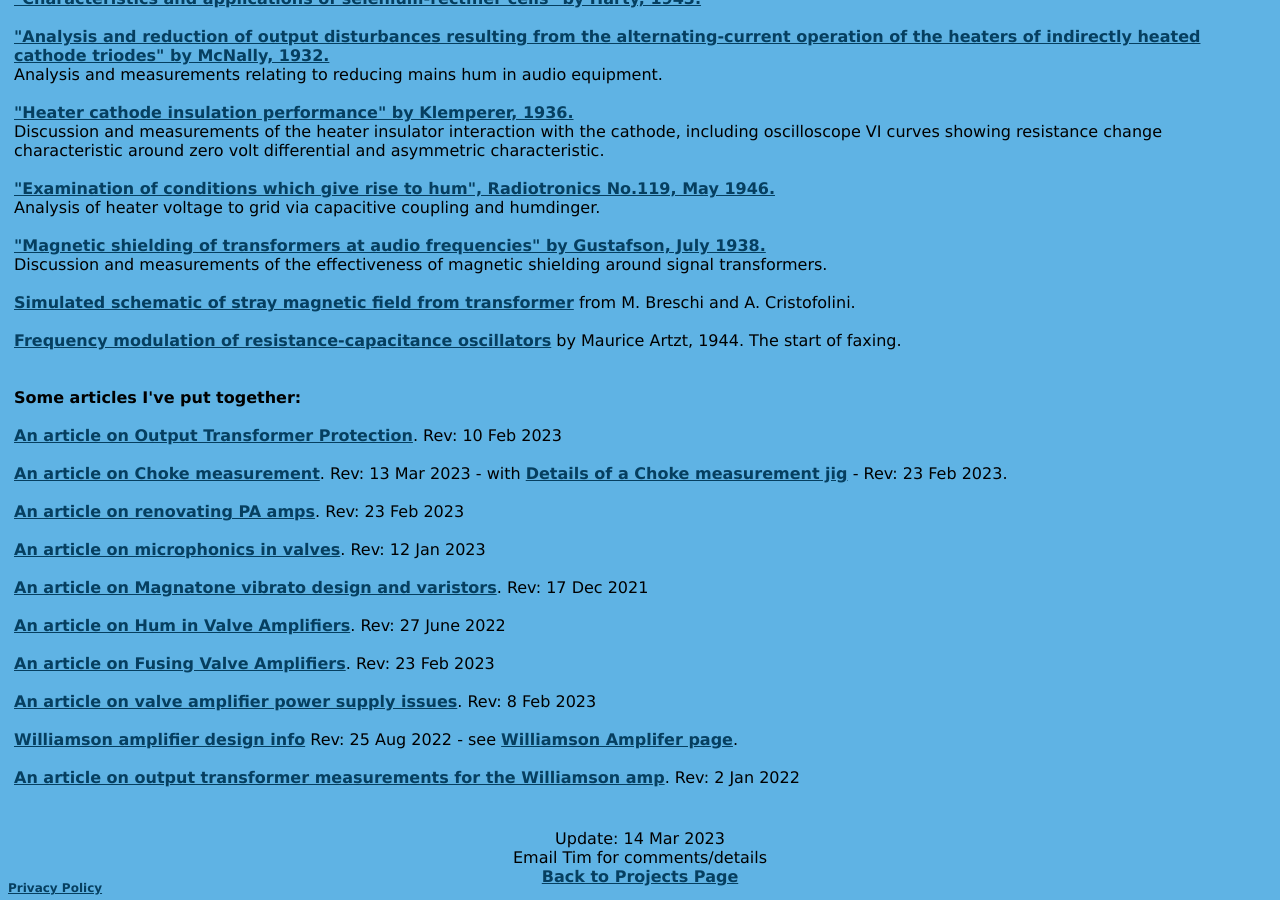
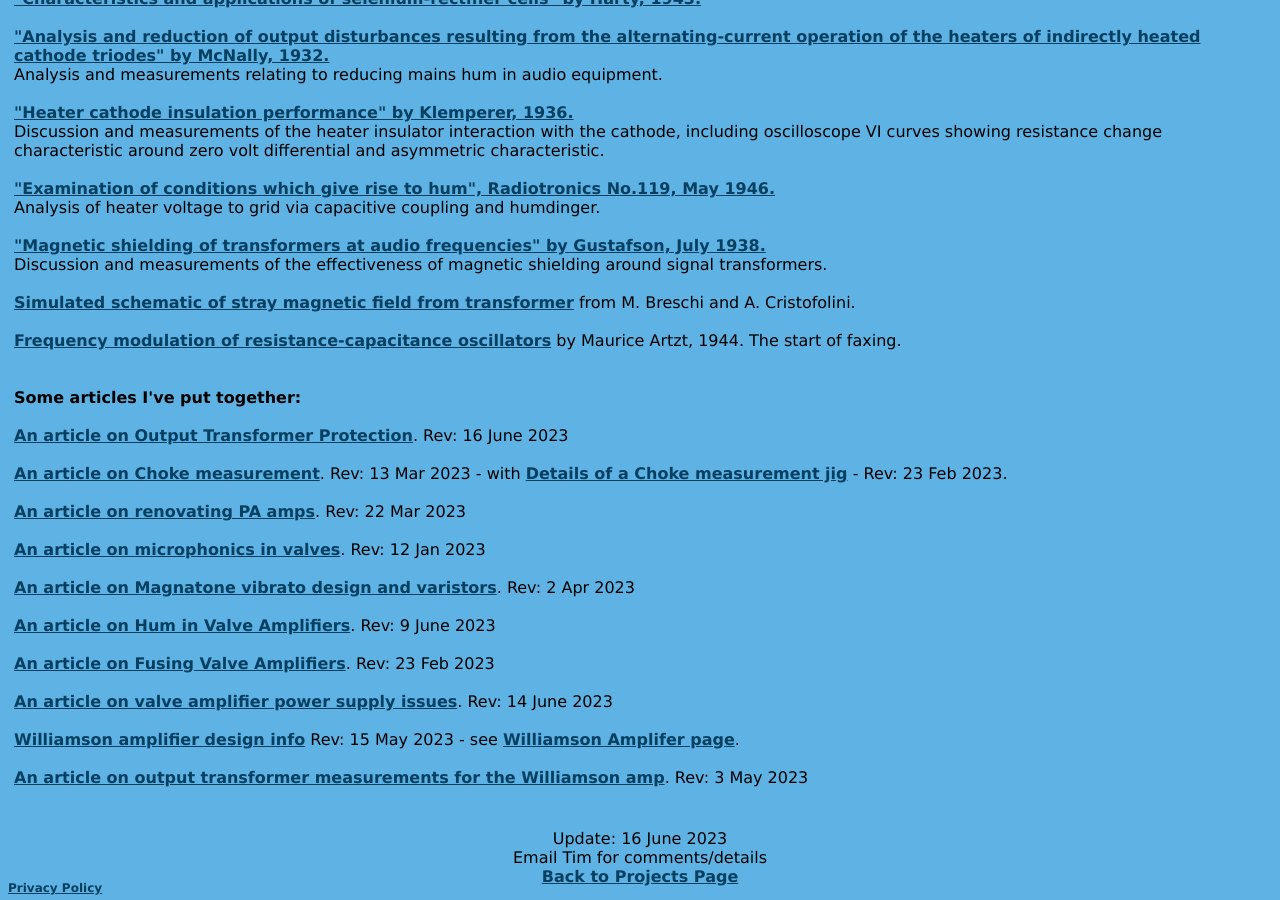
Before and after one commit to michael-robbins/michael-robbins.github.io, a Jekyll site: the page built from projects/Valve Info.html, in a window 1280 px wide and 900 px high, scrolled down 2738 px. Built offline with Jekyll 4.4.1, drawn with Linux system fonts in a browser that asks for light colours.

Commit message:
Update Valve Info.html

```diff
--- a/projects/Valve Info.html
+++ b/projects/Valve Info.html
@@ -200,32 +200,32 @@
       <br />
       <b>Some articles I've put together:</b>
       <br /><br />
-      <a href="/static/Output%20transformer%20protection.pdf">An article on Output Transformer Protection</a>. Rev: 10 Feb 2023
+      <a href="/static/Output%20transformer%20protection.pdf">An article on Output Transformer Protection</a>. Rev: 16 June 2023
       <br /><br />
       <a href="/static/Choke measurement.pdf">An article on Choke measurement</a>. Rev: 13 Mar 2023 - with <a href="/static/Choke measurement jig.pdf">Details of a Choke measurement jig</a> - Rev: 23 Feb 2023.
       <br /><br />
-      <a href="/static/Renovating PA amps.pdf">An article on renovating PA amps</a>. Rev: 23 Feb 2023
+      <a href="/static/Renovating PA amps.pdf">An article on renovating PA amps</a>. Rev: 22 Mar 2023
       <br /><br />
       <a href="/static/Microphonics in valves.pdf">An article on microphonics in valves</a>. Rev: 12 Jan 2023
       <br /><br />
-      <a href="/static/Magnatone vibrato design.pdf">An article on Magnatone vibrato design and varistors</a>. Rev: 17 Dec 2021
+      <a href="/static/Magnatone vibrato design.pdf">An article on Magnatone vibrato design and varistors</a>. Rev: 2 Apr 2023
       <br /><br />
-      <a href="/static/Hum article.pdf">An article on Hum in Valve Amplifiers</a>. Rev: 27 June 2022
+      <a href="/static/Hum article.pdf">An article on Hum in Valve Amplifiers</a>. Rev: 9 June 2023
       <br /><br />
       <a href="/static/Valve amp fusing.pdf">An article on Fusing Valve Amplifiers</a>. Rev: 23 Feb 2023
       <br /><br />
-      <a href="/static/Power%20supply%20issues%20for%20tube%20amps.pdf">An article on valve amplifier power supply issues</a>. Rev: 8 Feb 2023
+      <a href="/static/Power%20supply%20issues%20for%20tube%20amps.pdf">An article on valve amplifier power supply issues</a>. Rev: 14 June 2023
       <br /><br />
-      <a href="/static/Williamson design info.pdf">Williamson amplifier design info</a> Rev: 25 Aug 2022 - see <a href="/projects/Williamson.html">Williamson Amplifer page</a>.
+      <a href="/static/Williamson design info.pdf">Williamson amplifier design info</a> Rev: 15 May 2023 - see <a href="/projects/Williamson.html">Williamson Amplifer page</a>.
       <br /><br />
-       <a href="/static/Williamson%20output%20transformer%20measurements.pdf">An article on output transformer measurements for the Williamson amp</a>. Rev: 2 Jan 2022
+       <a href="/static/Williamson%20output%20transformer%20measurements.pdf">An article on output transformer measurements for the Williamson amp</a>. Rev: 3 May 2023
       <br /><br />
       <br />
     </td>
   </tr>
   <tr>
     <td align="center">
-      Update: 14 Mar 2023
+      Update: 16 June 2023
       <br />
       Email Tim for comments/details
       <br/>
```
